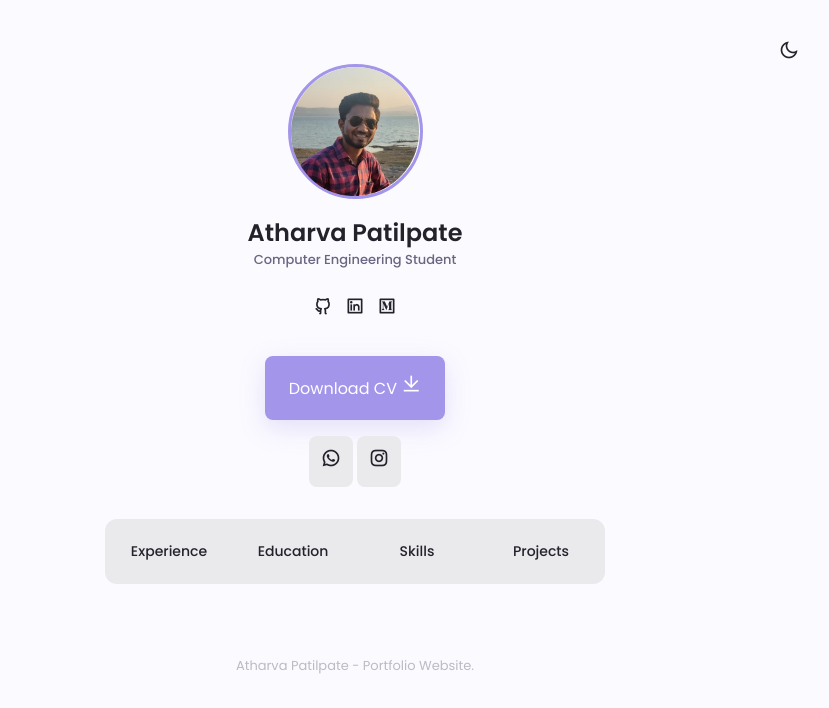
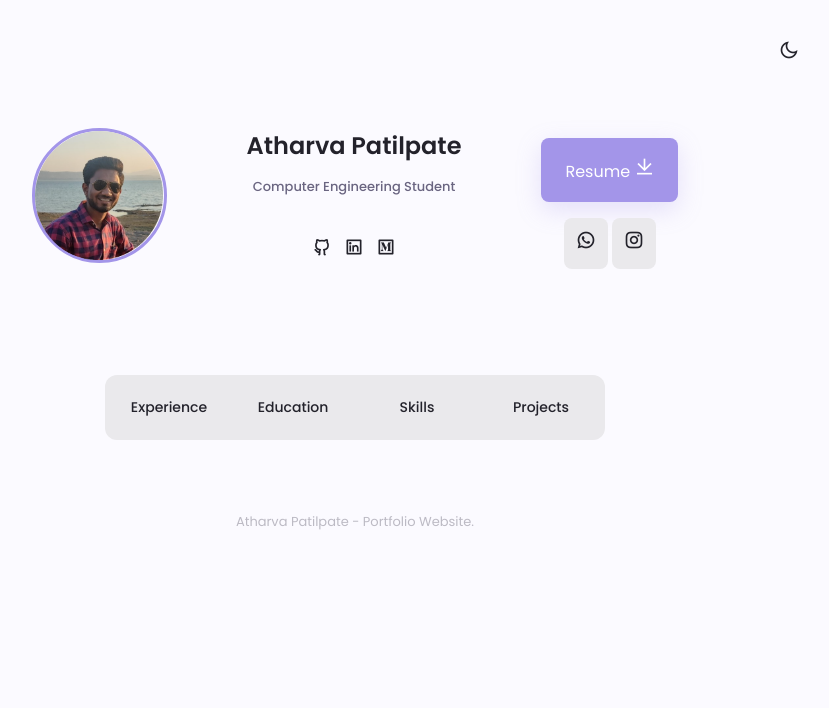
Before and after one commit to AtharvaPatilpate/AthPat-Portfolio, a plain HTML site: page index.html in a window 1280 px wide. Shown: the whole page, without its empty margins (285-1114 px from the left). Drawn offline with nearby package versions, Linux system fonts and the light colour scheme.

Commit message:
updated placements

```diff
--- a/assets/css/styles.css
+++ b/assets/css/styles.css
@@ -717,6 +717,17 @@ body.dark-theme {
     padding-top: 4rem;
   }
 
+  .profile__container{
+    display: flex;
+    justify-content: center;
+    padding: 4rem;
+    column-gap: 5rem;
+  }
+
+  .button{
+
+  }
+
   .profile__border {
     width: 135px;
     height: 135px;
--- a/index.html
+++ b/index.html
@@ -25,12 +25,17 @@
         <i class="ri-moon-line change-theme" id="theme-button"></i>
 
         <div class="profile__container grid">
+            <div class="profile__border">
+                <div class="profile__perfil">
+                    <img src="assets/img/profile.png" alt="">
+                </div>
+            </div>
             <div class="profile__data">
-                <div class="profile__border">
+                <!-- <div class="profile__border">
                     <div class="profile__perfil">
                         <img src="assets/img/profile.png" alt="">
                     </div>
-                </div>
+                </div> -->
                 <h2 class="profile__name">Atharva Patilpate</h2>
                 <h3 class="profile__profession">Computer Engineering Student</h3>
 
@@ -66,7 +71,7 @@
 
             <div class="profile__buttons">
                 <a download="" href="assets/pdf/Atharva Patilpate.pdf" class="button">
-                    Download CV <i class="ri-download-line"></i>
+                    Resume <i class="ri-download-line"></i>
                 </a>
 
                 <div class="profile__buttons-small">
```
